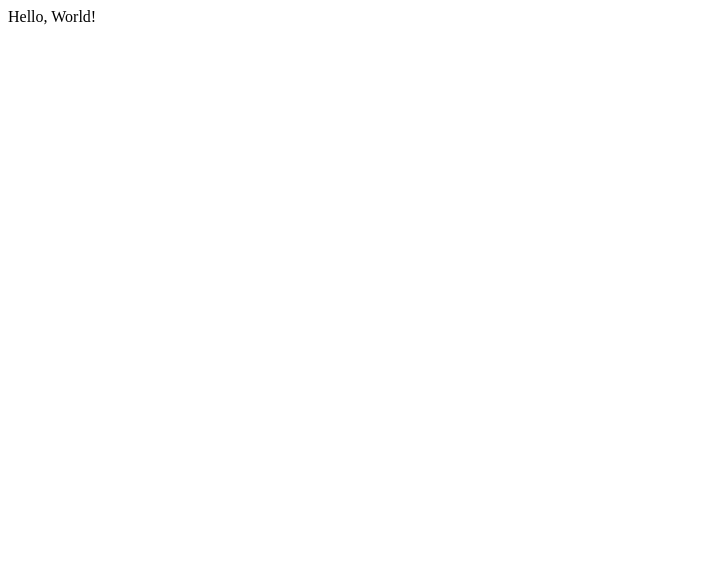
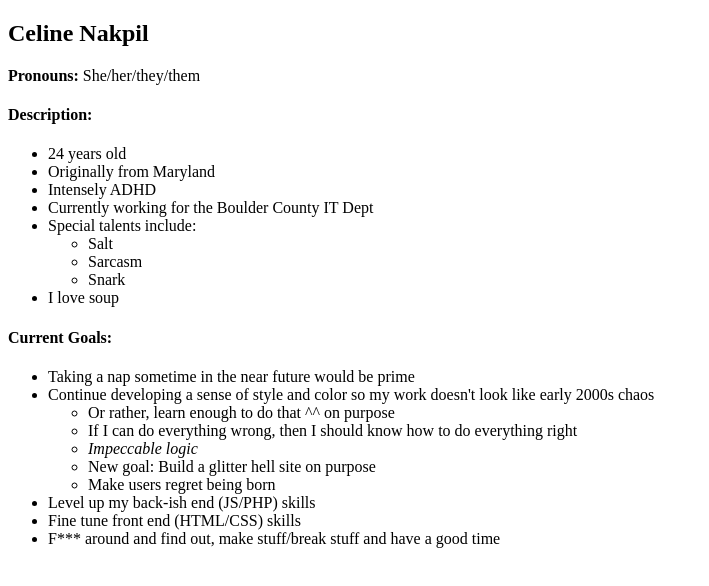
Before and after one commit to cnakpil/cnakpil.github.io, a plain HTML site: page index.html in a window 1280 px wide. Shown: the whole page, without its empty margins (0-709 px from the left). Drawn offline with Linux system fonts and the light colour scheme.

Commit message:
Update for Assignment 2

```diff
--- a/index.html
+++ b/index.html
@@ -1,6 +1,45 @@
+<!DOCTYPE html>
 <html>
-  <head></head>
+  <head>
+    <title>About Me!</title>
+  </head>
   <body>
-    <p>Hello, World!</p>
+    <section id="name">
+      <h1>Celine Nakpil</h1>
+      <p><strong>Pronouns:</strong> She/her/they/them</p>
+    </section>
+    <section id="description">
+      <h4>Description:</h4>
+      <ul>
+        <li>24 years old</li>
+        <li>Originally from Maryland</li>
+        <li>Intensely ADHD</li>
+        <li>Currently working for the Boulder County IT Dept</li>
+        <li>Special talents include:
+          <ul>
+            <li>Salt</li>
+            <li>Sarcasm</li>
+            <li>Snark</li>
+          </ul>
+        </li>
+        <li>I love soup</li>
+      </ul>
+      <h4>Current Goals:</h4>
+      <ul>
+        <li>Taking a nap sometime in the near future would be prime</li>
+        <li>Continue developing a sense of style and color so my work doesn't look like early 2000s chaos
+          <ul>
+            <li>Or rather, learn enough to do that ^^ on purpose</li>
+            <li>If I can do everything wrong, then I should know how to do everything right</li>
+            <li><em>Impeccable logic</em></li>
+            <li>New goal: Build a glitter hell site on purpose</li>
+            <li>Make users regret being born</li>
+          </ul>
+        </li>
+        <li>Level up my back-ish end (JS/PHP) skills</li>
+        <li>Fine tune front end (HTML/CSS) skills</li>
+        <li>F*** around and find out, make stuff/break stuff and have a good time</li>
+      </ul>
+    </section>
   </body>
 </html>
```
